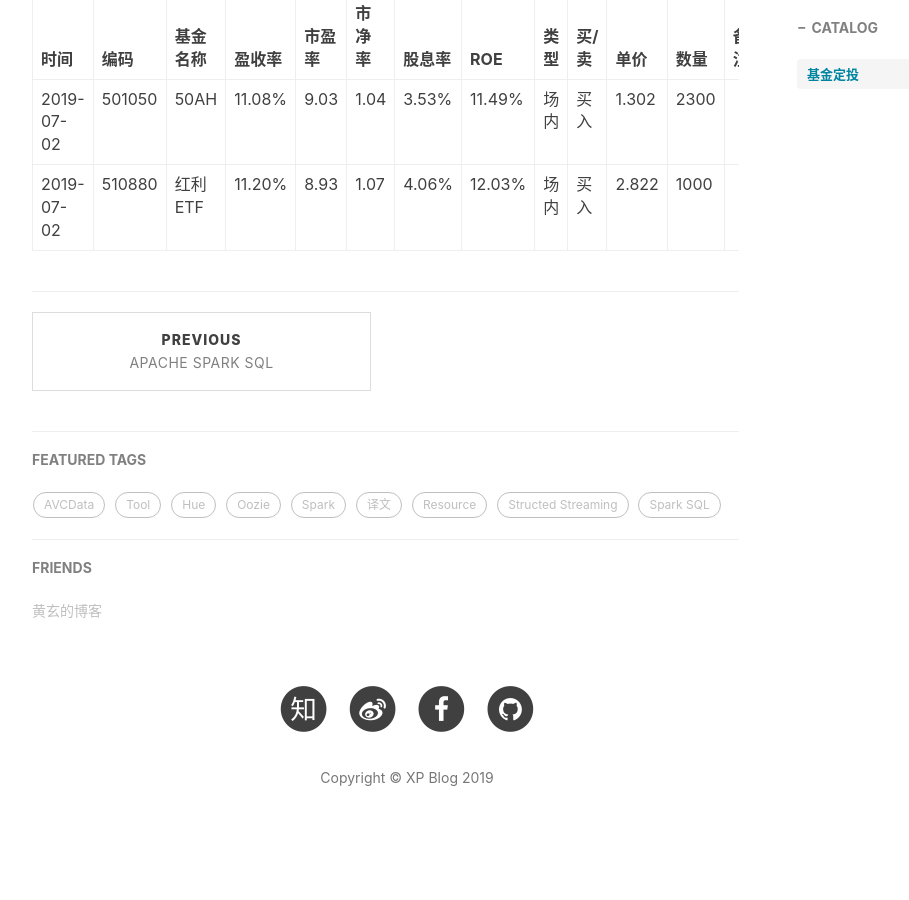
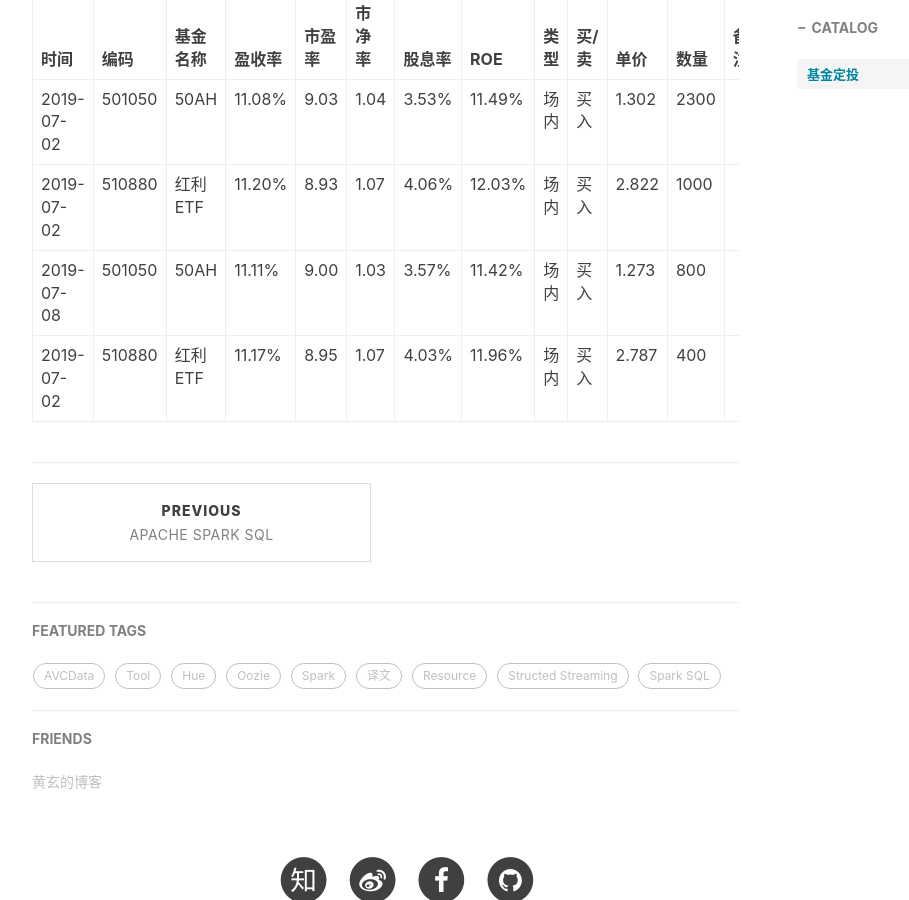
Before and after one commit to shoppingwang/shoppingwang.github.io, a Jekyll site: the page built from _posts/2019-07-02-investment-records.md, in a window 1280 px wide and 900 px high, scrolled down 629 px. Shown: the whole window, without its empty margins (233-1142 px from the left). Built offline with Jekyll 4.4.1, drawn with Linux system fonts in a browser that asks for light colours; nearby versions of some CDN libraries; comment, search, counter and statistics services are not loaded.

Commit message:
Init investment records

```diff
--- a/_posts/2019-07-02-investment-records.md
+++ b/_posts/2019-07-02-investment-records.md
@@ -20,3 +20,5 @@ tags:
 | --- | --- | --- | --- | --- | --- | --- | --- | --- | --- | --- | --- | --- |
 | 2019-07-02 | 501050 | 50AH | 11.08% | 9.03 | 1.04 | 3.53% | 11.49% | 场内 | 买入 | 1.302 | 2300 |  |
 | 2019-07-02 | 510880 | 红利ETF | 11.20% | 8.93 | 1.07 | 4.06% | 12.03% | 场内 | 买入 | 2.822 | 1000 |  |
+| 2019-07-08 | 501050 | 50AH | 11.11% | 9.00 | 1.03 | 3.57% | 11.42% | 场内 | 买入 | 1.273 | 800 |  |
+| 2019-07-02 | 510880 | 红利ETF | 11.17% | 8.95 | 1.07 | 4.03% | 11.96% | 场内 | 买入 | 2.787 | 400 |  |
```
